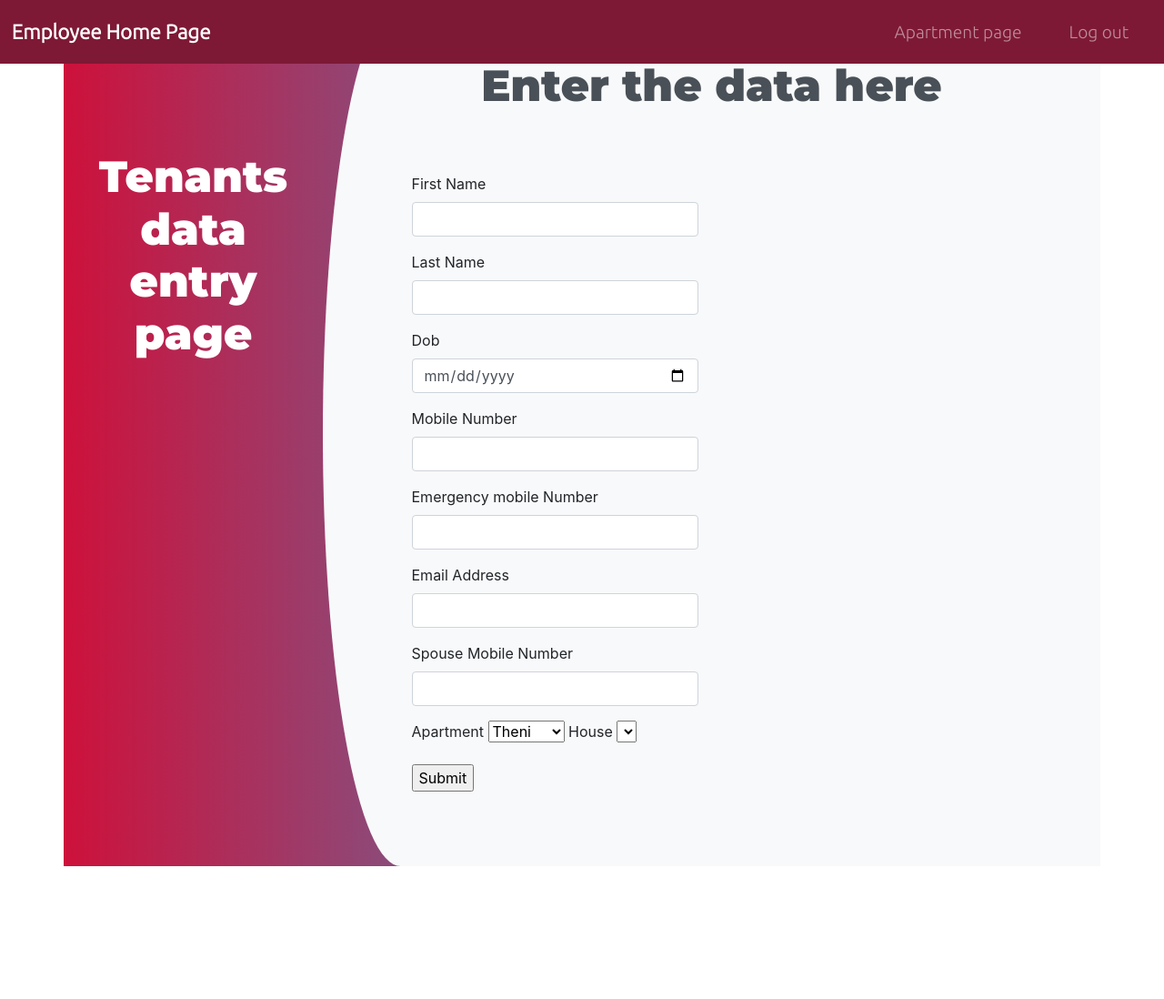
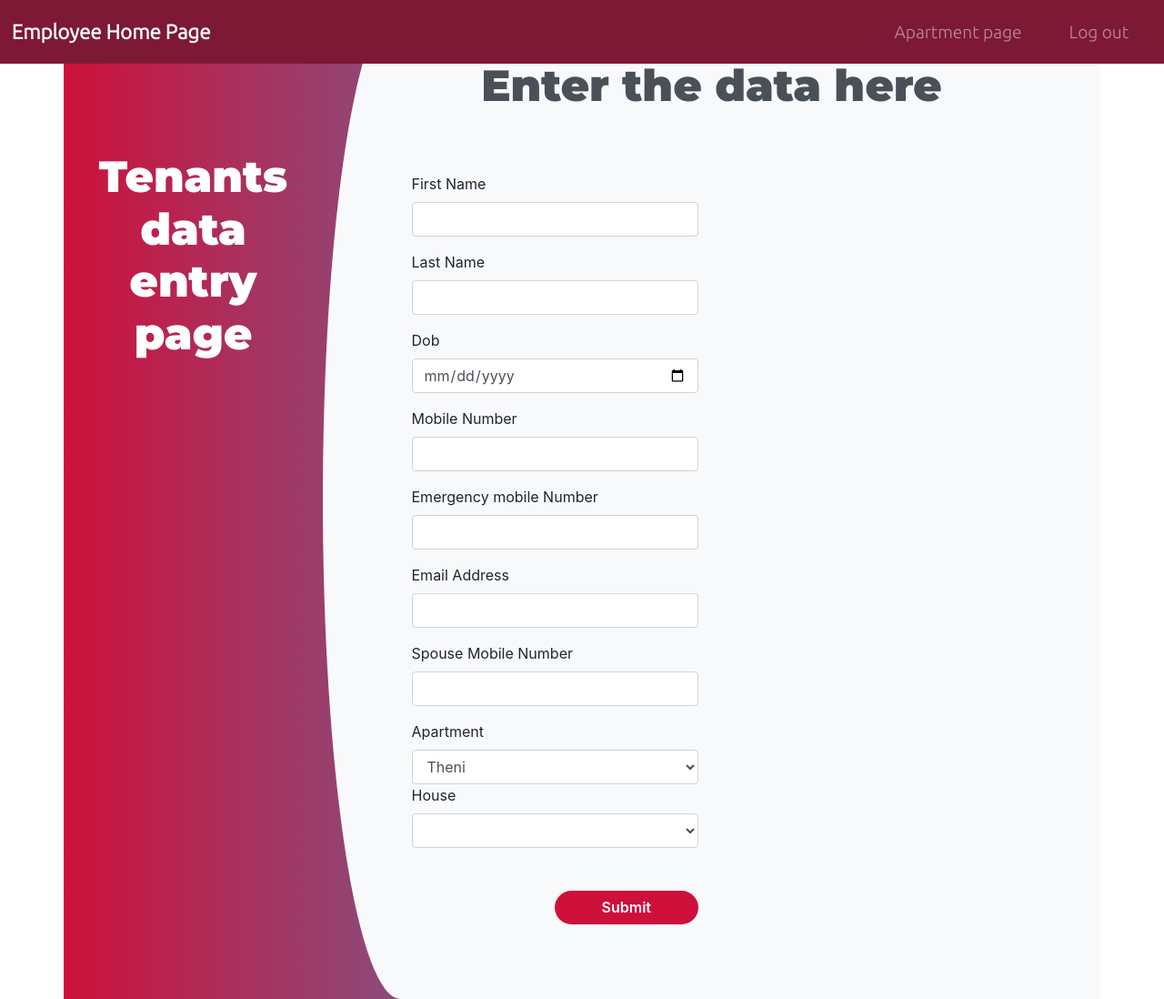
Before and after one commit to Nandini4601/REMS, a Flask app: page /addtenant in a window 1280 px wide. Shown: the whole page at 91% size. Before the commit the page ends 952 px from the top, so only its background shows below. Run offline with Flask 2, Linux system fonts and the light colour scheme; data that the repository does not hold is empty; some libraries are stand-ins or nearby versions.

Commit message:
Modifications in tenant removal page and addition of tenants list page

```diff
--- a/rems/static/css/homepage.css
+++ b/rems/static/css/homepage.css
@@ -101,7 +101,8 @@ p{
   width:600px;
   border-radius: 20%;
   object-fit: cover;
-  margin-left: 8px;
+  /* margin-left: 8px; */
+  text-align: center;
   max-width: 100%;
   max-height: 100%;
 }
@@ -115,6 +116,7 @@ p{
     width:230px;
     height:230px;
   }
+
 
 }
 
--- a/rems/templates/tenants.html
+++ b/rems/templates/tenants.html
@@ -115,19 +115,19 @@
 
                                 <p>
                                     {{ form.apt_num.label }}
-                                    {{ form.apt_num }}
+                                    {{ form.apt_num(class="form-control") }}
                                     {% for error in form.apt_num.errors %}
                                     <span style="color: red;">[{{ error }}]</span>
                                     {% endfor %}
                                     {{ form.house_num.label }}
-                                    {{ form.house_num }}
+                                    {{ form.house_num(class="form-control") }}
                                     {% for error in form.house_num.errors %}
                                     <span style="color: red;">[{{ error }}]</span>
                                     {% endfor %}
                                 </p>
 
 <!--                                <p>{{ form.submit(class="btnRegister") }}</p>-->
-                                <input type="submit">
+                                <input type="submit" class="btnRegister">
                                 <!--                            <div class="form-group">-->
                                 <!--                                <input type="text" class="form-control" placeholder="First Name *" value=""/>-->
                                 <!--                            </div>-->
--- a/rems/templates/tenants_rm.html
+++ b/rems/templates/tenants_rm.html
@@ -1,6 +1,6 @@
 <!DOCTYPE html>
-<html lang="en" dir="ltr">
-
+<html>
+<!-- lang="en" dir="ltr" -->
 <head>
   <meta charset="utf-8">
   <title></title>
@@ -28,7 +28,7 @@
 </head>
 
 <body>
-  <section class="h-100 bg-dark">
+  <section class="h-100 bg-danger">
     <div class="container py-5 h-100">
       <div class="row d-flex justify-content-center align-items-center h-100">
         <div class="col">
```
Also changed, not shown: rems/templates/tenant_list.html (added, +10 -0 lines).
